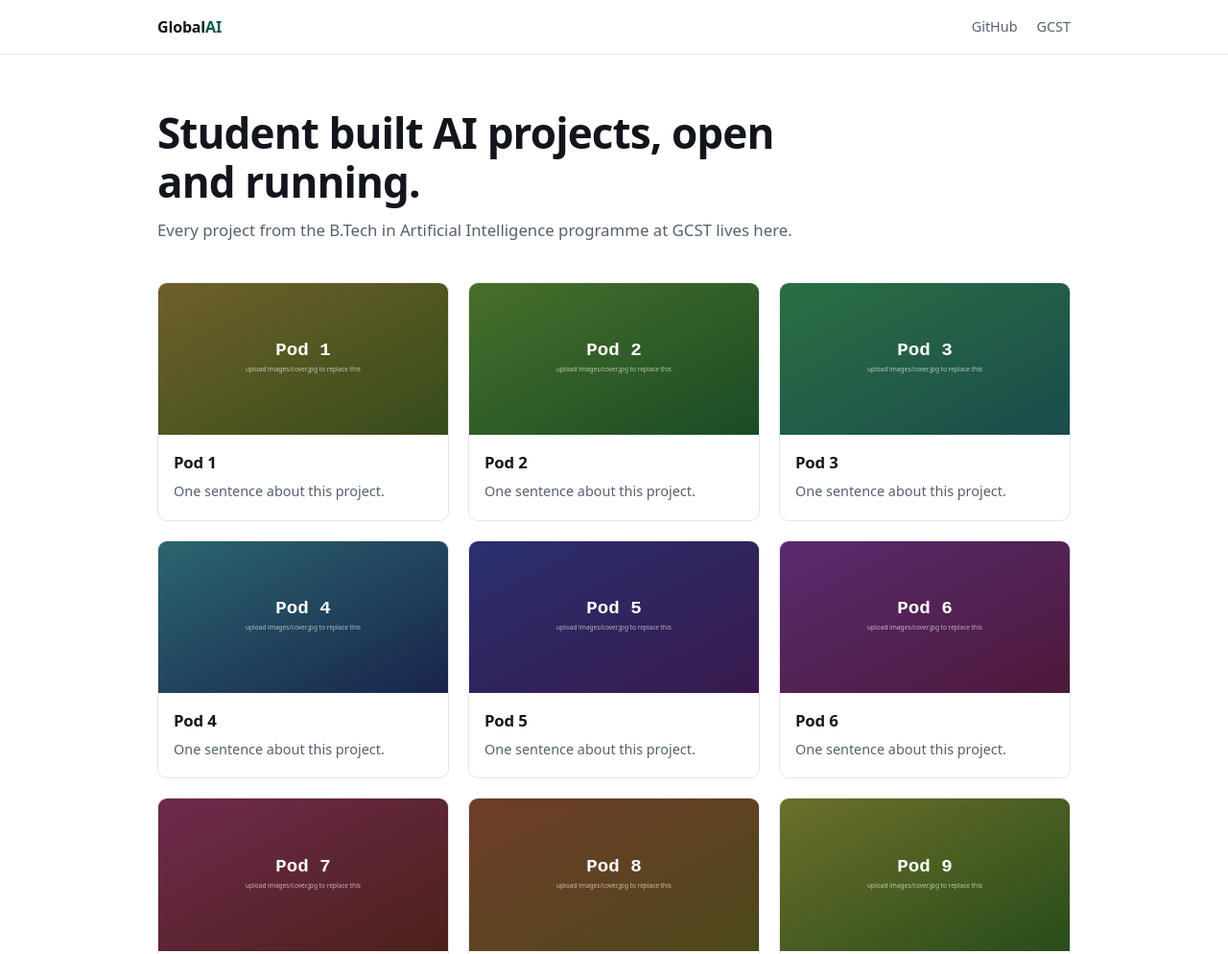
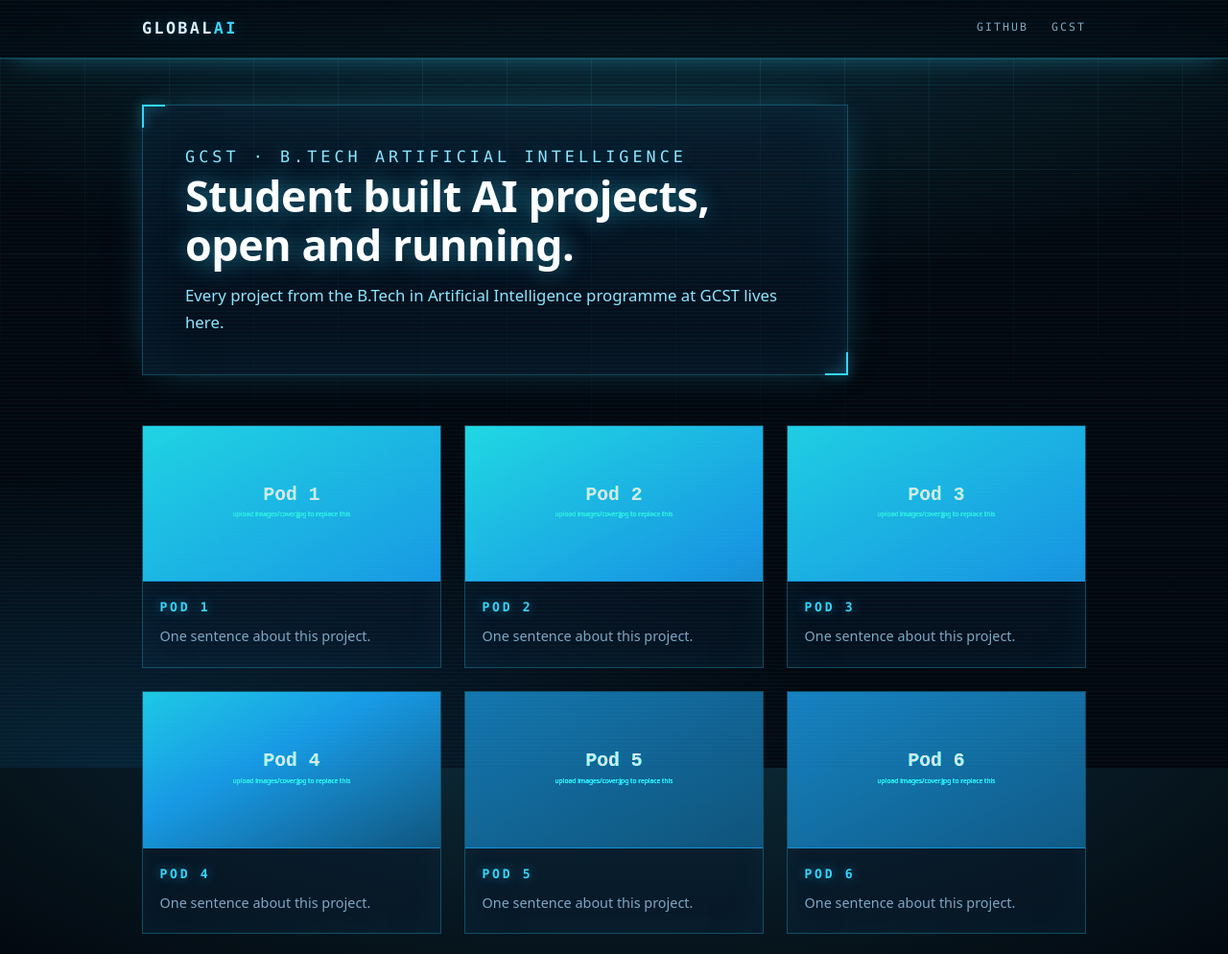
Before and after one commit to Deenanabanana/gcst, a plain HTML site: page index.html in a window 1280 px wide. Shown: the top 994 px of the page at 96% size. Drawn offline with Linux system fonts and the light colour scheme.

Commit message:
Redesign front page with holographic HUD theme

```diff
--- a/index.html
+++ b/index.html
@@ -5,6 +5,7 @@
   <meta name="viewport" content="width=device-width, initial-scale=1">
   <title>GlobalAI</title>
   <meta name="description" content="Student built AI projects from the B.Tech in Artificial Intelligence programme at GCST, Kathmandu.">
+  <meta name="theme-color" content="#03080f">
   <link rel="stylesheet" href="style.css">
 </head>
 <body>
@@ -21,6 +22,7 @@
 
 <main class="wrap">
   <section class="hero">
+    <p class="eyebrow">GCST &middot; B.Tech Artificial Intelligence</p>
     <h1>Student built AI projects, open and running.</h1>
     <p>Every project from the B.Tech in Artificial Intelligence programme at GCST lives here.</p>
   </section>
--- a/style.css
+++ b/style.css
@@ -1,83 +1,260 @@
 /* Styles for the front page only. Each project has its own style.css. */
 
 :root {
-  --ink: #12161c;
-  --ink-soft: #55606f;
-  --line: #e2e6ec;
-  --bg: #ffffff;
-  --bg-soft: #f6f8fa;
-  --accent: #0d5c4a;
-  color-scheme: light dark;
-}
-
-@media (prefers-color-scheme: dark) {
-  :root {
-    --ink: #e8ecf1;
-    --ink-soft: #97a3b4;
-    --line: #232a33;
-    --bg: #0e1116;
-    --bg-soft: #151a21;
-    --accent: #4fd1ab;
-  }
+  --bg: #03080f;
+  --bg-panel: rgba(10, 30, 52, 0.42);
+  --cyan: #35d6ff;
+  --cyan-soft: #8fe6ff;
+  --cyan-dim: rgba(53, 214, 255, 0.28);
+  --cyan-faint: rgba(53, 214, 255, 0.10);
+  --ink: #dff4ff;
+  --ink-soft: #7ea8c4;
+  --glow: 0 0 18px rgba(53, 214, 255, 0.35);
+  --mono: ui-monospace, SFMono-Regular, Menlo, Consolas, monospace;
+  color-scheme: dark;
 }
 
 * { box-sizing: border-box; }
 
 body {
   margin: 0;
-  background: var(--bg);
   color: var(--ink);
   font: 16px/1.65 ui-sans-serif, system-ui, -apple-system, "Segoe UI", Roboto, sans-serif;
   -webkit-font-smoothing: antialiased;
+  background:
+    radial-gradient(120% 80% at 50% -10%, rgba(53, 214, 255, 0.20), transparent 60%),
+    radial-gradient(90% 60% at 10% 100%, rgba(24, 130, 190, 0.22), transparent 65%),
+    var(--bg);
+  background-attachment: fixed;
+  position: relative;
+  overflow-x: hidden;
 }
 
-.wrap { max-width: 62rem; margin: 0 auto; padding: 0 1.25rem; }
+/* Perspective grid floor, like the projected table in the reference. */
+body::before {
+  content: "";
+  position: fixed;
+  inset: 0;
+  pointer-events: none;
+  z-index: 0;
+  background-image:
+    repeating-linear-gradient(to right, var(--cyan-faint) 0 1px, transparent 1px 88px),
+    repeating-linear-gradient(to bottom, var(--cyan-faint) 0 1px, transparent 1px 88px);
+  mask-image: radial-gradient(120% 90% at 50% 0%, #000 10%, transparent 75%);
+  -webkit-mask-image: radial-gradient(120% 90% at 50% 0%, #000 10%, transparent 75%);
+}
 
-.site-head { border-bottom: 1px solid var(--line); }
+/* Faint scanlines over everything. */
+body::after {
+  content: "";
+  position: fixed;
+  inset: 0;
+  pointer-events: none;
+  z-index: 9;
+  background: repeating-linear-gradient(
+    to bottom,
+    rgba(53, 214, 255, 0.045) 0 1px,
+    transparent 1px 4px
+  );
+}
+
+.wrap { max-width: 64rem; margin: 0 auto; padding: 0 1.25rem; position: relative; z-index: 1; }
+
+/* ---------- header ---------- */
+
+.site-head {
+  position: sticky;
+  top: 0;
+  z-index: 8;
+  background: linear-gradient(to bottom, rgba(3, 8, 15, 0.92), rgba(3, 8, 15, 0.55));
+  backdrop-filter: blur(8px);
+  border-bottom: 1px solid var(--cyan-dim);
+  box-shadow: 0 1px 0 rgba(53, 214, 255, 0.15), 0 8px 30px -12px rgba(53, 214, 255, 0.45);
+}
 .site-head .wrap {
   display: flex;
   align-items: center;
   justify-content: space-between;
   gap: 1rem;
-  min-height: 3.5rem;
+  min-height: 3.75rem;
   flex-wrap: wrap;
 }
-.brand { font-weight: 650; color: var(--ink); text-decoration: none; letter-spacing: -0.01em; }
-.brand span { color: var(--accent); }
-.nav { display: flex; gap: 1.25rem; font-size: 0.9rem; }
-.nav a { color: var(--ink-soft); text-decoration: none; }
-.nav a:hover { color: var(--accent); }
+.brand {
+  font-family: var(--mono);
+  font-weight: 700;
+  font-size: 1.05rem;
+  letter-spacing: 0.14em;
+  text-transform: uppercase;
+  color: var(--ink);
+  text-decoration: none;
+  text-shadow: var(--glow);
+}
+.brand span { color: var(--cyan); }
 
-.hero { padding: 3.5rem 0 2.5rem; max-width: 42rem; }
-.hero h1 { font-size: clamp(1.9rem, 5vw, 2.75rem); line-height: 1.15; letter-spacing: -0.02em; margin: 0 0 0.75rem; }
-.hero p { color: var(--ink-soft); font-size: 1.05rem; margin: 0; }
+.nav { display: flex; gap: 1.5rem; }
+.nav a {
+  font-family: var(--mono);
+  font-size: 0.72rem;
+  letter-spacing: 0.18em;
+  text-transform: uppercase;
+  color: var(--ink-soft);
+  text-decoration: none;
+  padding-bottom: 2px;
+  border-bottom: 1px solid transparent;
+  transition: color 0.18s ease, border-color 0.18s ease, text-shadow 0.18s ease;
+}
+.nav a:hover {
+  color: var(--cyan);
+  border-bottom-color: var(--cyan);
+  text-shadow: var(--glow);
+}
+
+/* ---------- hero ---------- */
+
+.hero {
+  position: relative;
+  margin: 3rem 0 3.25rem;
+  padding: 2.5rem clamp(1.25rem, 4vw, 2.75rem);
+  max-width: 46rem;
+  background: var(--bg-panel);
+  border: 1px solid var(--cyan-dim);
+  box-shadow: inset 0 0 60px rgba(53, 214, 255, 0.07), 0 0 40px -18px rgba(53, 214, 255, 0.55);
+}
+/* Corner brackets: two pseudo-elements, two corners each. */
+.hero::before,
+.hero::after {
+  content: "";
+  position: absolute;
+  width: 22px;
+  height: 22px;
+  border: 2px solid var(--cyan);
+  filter: drop-shadow(0 0 6px rgba(53, 214, 255, 0.8));
+}
+.hero::before { top: -1px; left: -1px; border-right: 0; border-bottom: 0; }
+.hero::after { bottom: -1px; right: -1px; border-left: 0; border-top: 0; }
+
+.eyebrow {
+  font-family: var(--mono);
+  font-size: 0.7rem;
+  letter-spacing: 0.24em;
+  text-transform: uppercase;
+  color: var(--cyan);
+  margin: 0 0 1rem;
+  text-shadow: var(--glow);
+}
+
+.hero h1 {
+  font-size: clamp(1.9rem, 5vw, 2.8rem);
+  line-height: 1.15;
+  letter-spacing: -0.01em;
+  margin: 0 0 0.85rem;
+  color: #fff;
+  text-shadow: 0 0 24px rgba(53, 214, 255, 0.55);
+}
+.hero p {
+  color: var(--cyan-soft);
+  font-size: 1.05rem;
+  margin: 0;
+}
+
+/* ---------- project grid ---------- */
 
 .grid {
   display: grid;
   grid-template-columns: repeat(auto-fill, minmax(17rem, 1fr));
-  gap: 1.25rem;
+  gap: 1.5rem;
+  padding-bottom: 1rem;
 }
 
 .card {
-  border: 1px solid var(--line);
-  border-radius: 10px;
-  overflow: hidden;
+  position: relative;
+  display: flex;
+  flex-direction: column;
   text-decoration: none;
   color: inherit;
-  display: flex;
-  flex-direction: column;
-  transition: border-color 0.15s ease, transform 0.15s ease;
+  background: var(--bg-panel);
+  border: 1px solid var(--cyan-dim);
+  box-shadow: inset 0 0 40px rgba(53, 214, 255, 0.05);
+  transition: border-color 0.2s ease, transform 0.2s ease, box-shadow 0.2s ease;
 }
-.card:hover { border-color: var(--accent); transform: translateY(-2px); }
-.card img { width: 100%; aspect-ratio: 1200 / 630; object-fit: cover; display: block; background: var(--bg-soft); }
-.card div { padding: 0.9rem 1rem 1.1rem; }
-.card h2 { font-size: 1.05rem; margin: 0 0 0.3rem; letter-spacing: -0.01em; }
+.card::before,
+.card::after {
+  content: "";
+  position: absolute;
+  width: 14px;
+  height: 14px;
+  border: 2px solid var(--cyan);
+  opacity: 0;
+  transition: opacity 0.2s ease;
+  pointer-events: none;
+  z-index: 2;
+}
+.card::before { top: -1px; left: -1px; border-right: 0; border-bottom: 0; }
+.card::after { bottom: -1px; right: -1px; border-left: 0; border-top: 0; }
+
+.card:hover {
+  border-color: var(--cyan);
+  transform: translateY(-4px);
+  box-shadow:
+    inset 0 0 40px rgba(53, 214, 255, 0.10),
+    0 0 34px -8px rgba(53, 214, 255, 0.65);
+}
+.card:hover::before,
+.card:hover::after { opacity: 1; }
+
+/* Duotone the cover art to cyan so mixed uploads still read as one system.
+   Hover eases it back toward the real image. */
+.card img {
+  width: 100%;
+  aspect-ratio: 1200 / 630;
+  object-fit: cover;
+  display: block;
+  background: #061422;
+  border-bottom: 1px solid var(--cyan-dim);
+  filter: grayscale(1) sepia(1) hue-rotate(158deg) saturate(4.5) brightness(1.75) contrast(0.95);
+  opacity: 0.9;
+  transition: filter 0.25s ease, opacity 0.25s ease;
+}
+.card:hover img {
+  filter: grayscale(1) sepia(1) hue-rotate(158deg) saturate(5.5) brightness(2) contrast(0.95);
+  opacity: 1;
+}
+
+.card div { padding: 1rem 1.1rem 1.25rem; }
+.card h2 {
+  font-family: var(--mono);
+  font-size: 0.82rem;
+  letter-spacing: 0.2em;
+  text-transform: uppercase;
+  color: var(--cyan);
+  margin: 0 0 0.45rem;
+  text-shadow: 0 0 12px rgba(53, 214, 255, 0.5);
+}
 .card p { margin: 0; color: var(--ink-soft); font-size: 0.9rem; }
 
+/* ---------- footer ---------- */
+
 .site-foot {
-  border-top: 1px solid var(--line);
-  margin-top: 4rem;
-  padding: 2rem 0;
+  border-top: 1px solid var(--cyan-dim);
+  margin-top: 4.5rem;
+  padding: 2.25rem 0 3rem;
   color: var(--ink-soft);
-  font-size: 0.875rem;
+  font-size: 0.85rem;
+  background: linear-gradient(to bottom, transparent, rgba(53, 214, 255, 0.06));
 }
+
+/* ---------- accessibility ---------- */
+
+a:focus-visible {
+  outline: 2px solid var(--cyan);
+  outline-offset: 3px;
+}
+
+@media (prefers-reduced-motion: reduce) {
+  * { transition: none !important; }
+}
+
+@media (prefers-contrast: more) {
+  :root { --ink-soft: #b9d8e8; --cyan-dim: rgba(53, 214, 255, 0.6); }
+  body::after { display: none; }
+}
```
